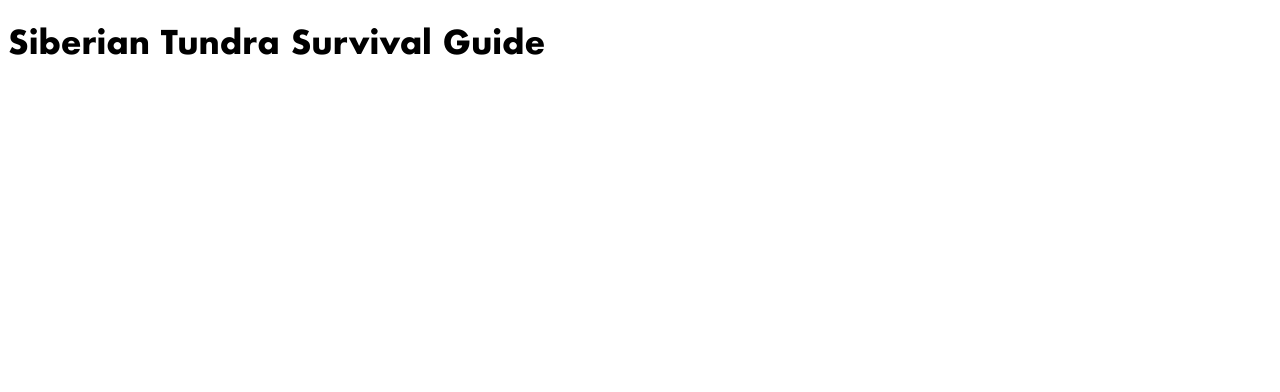
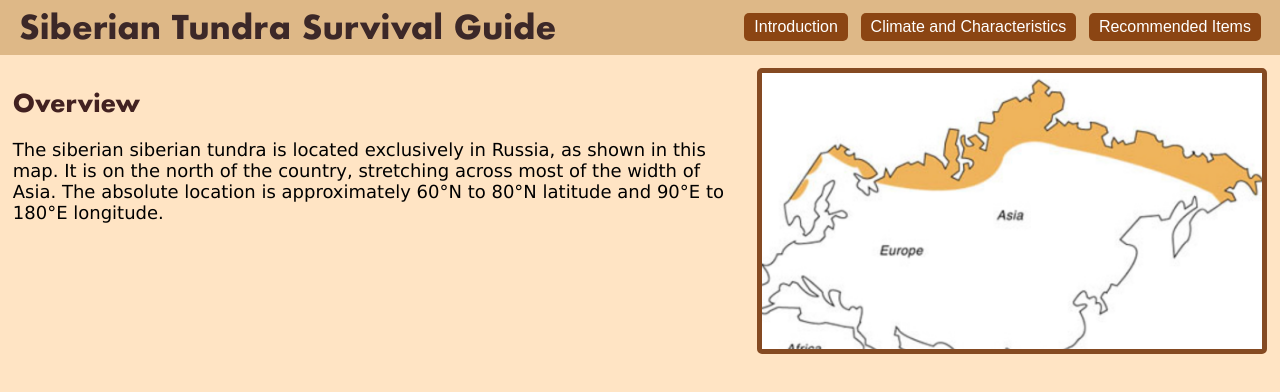
Before and after one commit to jhoyle28/siberian_tundra, a plain HTML site: page index.html in a window 1280 px wide. Drawn offline with Linux system fonts and the light colour scheme.

Commit message:
skibidi commit

```diff
--- a/index.html
+++ b/index.html
@@ -1,15 +1,81 @@
 <!DOCTYPE html>
 <html>
-    <script>
+    <head>
+        <style>
+            body, html {
+                background-color: bisque;
+                margin: 0;
+            }
+            @font-face {
+                font-family: 'Futura';
+                src: url('assets/futura.ttf');
+            }
+            #header-div {
+                font-family: 'Futura';
+                color: rgb(60, 40, 40);
+                background-color: burlywood;
+                padding: 0.5%;
+                display: flex;
+                position: sticky;
+                top: 0;
+                align-items: center;
+            }
+            h1 {
+                margin: 0 1%;
+                flex-grow: 1;
+            }
+            button {
+                margin-right: 1%;
+                padding: 5px 10px;
+                font-size: 16px;
+                border: none;
+                background-color: saddlebrown;
+                color: white;
+                cursor: pointer;
+                border-radius: 5px;
+            }
+            button:hover {
+                background-color: chocolate;
+            }
+            #introduction-div {
+                display: flex;
+                gap: 20px;
+                margin: 1%;
+            }
 
-    </script>
-    <style>
-        @font-face {
-            font-family: 'Futura';
-            src: url('assets/futura.ttf');
-        }
-    </style>
+            #text-wrapper {
+                flex: 1;
+            }
+
+            img {
+                width: 60%;
+                max-width: 500px;
+                border: 5px solid rgb(133, 74, 34);
+                border-radius: 5px;
+            }
+
+        </style>
+    </head>
     <body>
-        <h1 style="font-family:'Futura';">Siberian Tundra Survival Guide</h1>
+        <div id="header-div">
+            <h1>Siberian Tundra Survival Guide</h1>
+            <button>Introduction</button>
+            <button>Climate and Characteristics</button>
+            <button>Recommended Items</button>
+        </div>
+        <div id="introduction-div">
+            <div id="text-wrapper">
+                <h2 style="font-family:'Futura';color:rgb(66, 33, 33);align-self:center;">
+                    Overview
+                </h2>
+                <p id="introduction-p" style="font-size:large;font-family:'Lucida Sans', 'Lucida Sans Regular', 'Lucida Grande', 'Lucida Sans Unicode', Geneva, Verdana, sans-serif">
+                    The siberian siberian tundra is located exclusively in Russia, as shown in this map.
+                    It is on the north of the country, stretching across most of the width of Asia.
+                    The absolute location is approximately 60°N to 80°N latitude and 90°E to 180°E longitude.
+                </p>
+            </div>
+
+            <img src="assets/siberian-tundra-location-map.png" style="width:40%">
+        </div>
     </body>
 </html>
```
Also changed, not shown: assets/siberian-tundra-location-map.png (added), 1 other file.
